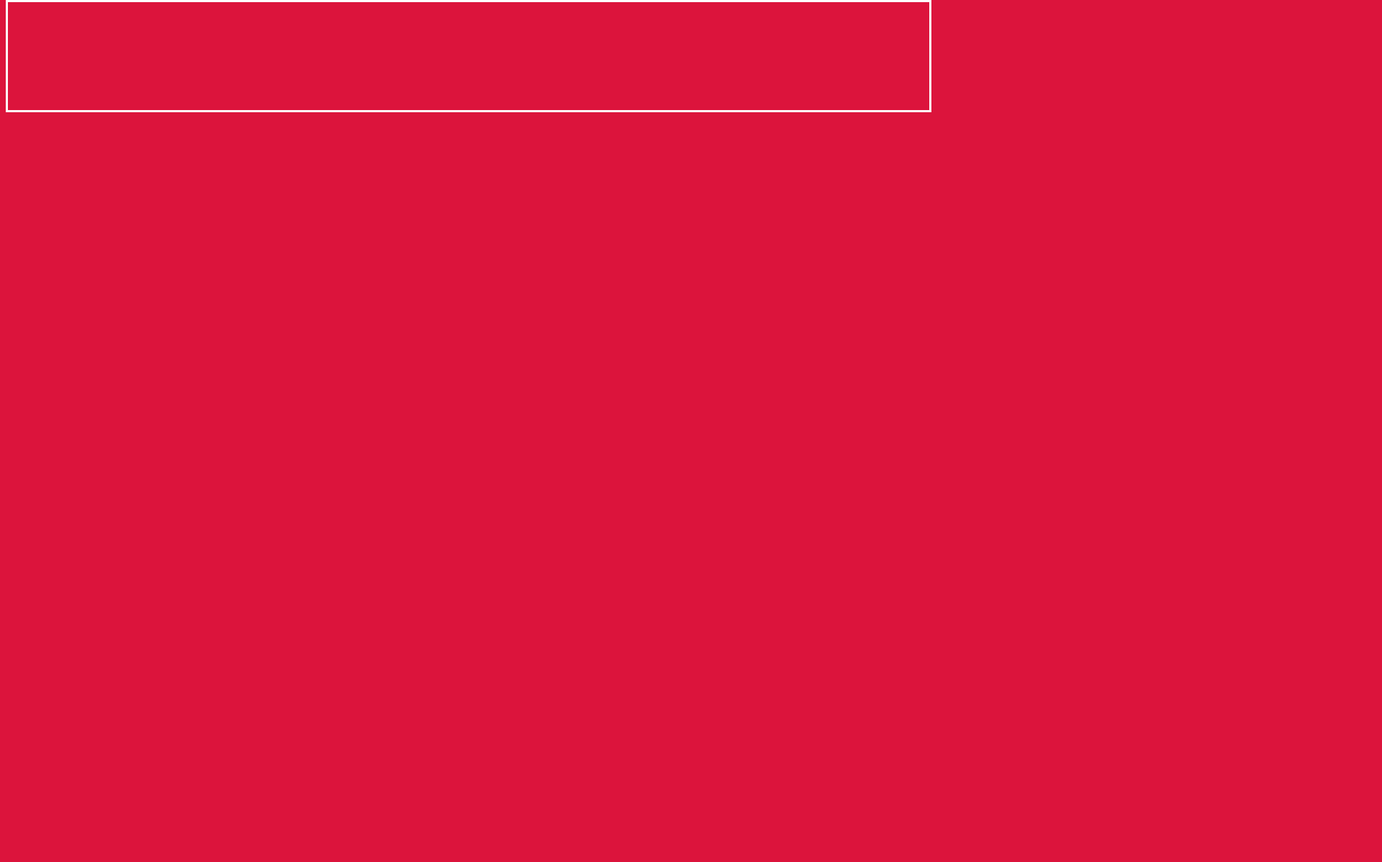
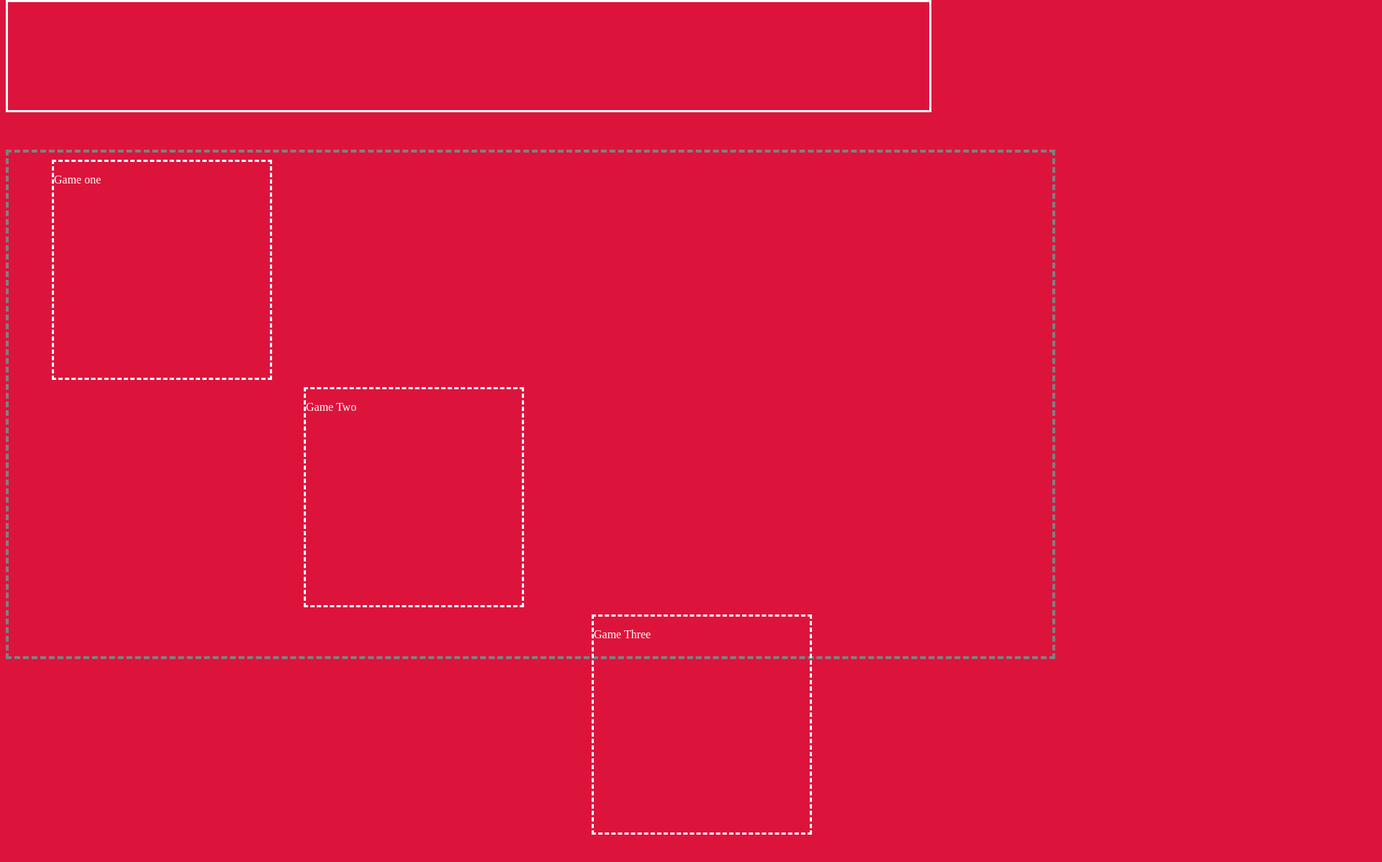
Before and after one commit to caraclarke/project-one, a plain HTML site: page index.html in a window 1280 px wide. Shown: the top 1198 px of the page at 72% size, 1920 px wide, since content can reach past the window. Drawn offline with Linux system fonts and the light colour scheme.

Commit message:
Continued CSS
Worked through CSS up to three boxes. Don't have the spacing correct yet. HTML/CSS layout done.

```diff
--- a/index.html
+++ b/index.html
@@ -12,13 +12,20 @@
         <div class="header">
         </div>
 
-        <div class="gameOne">
-        </div>
+        <div class="games">
 
-        <div class="gameTwo">
-        </div>
+          <div class="gameOne">
+            <p>Game one</p>
+          </div>
 
-        <div class="gameThree">
+          <div class="gameTwo">
+            <p>Game Two</p>
+          </div>
+
+          <div class="gameThree">
+            <p>Game Three</p>
+          </div>
+
         </div>
 
         <div class="randomPlay">
--- a/style.css
+++ b/style.css
@@ -5,7 +5,7 @@ body {
 
 .mainBody {
   height: 1500px;
-  width: 5000px;
+  width: 1450px; /*adjust */
   background-color: #DC143C;
 }
 
@@ -19,16 +19,42 @@ body {
   z-index: 20;
 }
 
+.games {
+  height: 700px;
+  width: 100%;
+  border: 4px dashed gray;
+  position: relative;
+    top: 200px;
+}
+
 .gameOne {
-
+  height: 300px;
+  width: 300px;
+  border: 3px dashed #fff;
+  position: relative;
+    top: 0px;
+    left: 50px;
+  margin: 10px;
 }
 
 .gameTwo {
-
+  height: 300px;
+  width: 300px;
+  border: 3px dashed #fff;
+  position: relative;
+    top: 0px;
+    left: 400px;
+  margin: 10px;
 }
 
 .gameThree {
-
+  height: 300px;
+  width: 300px;
+  border: 3px dashed #fff;
+  position: relative;
+    top: 0px;
+    left: 800px;
+  margin: 10px;
 }
 
 .randomPlay {
```
